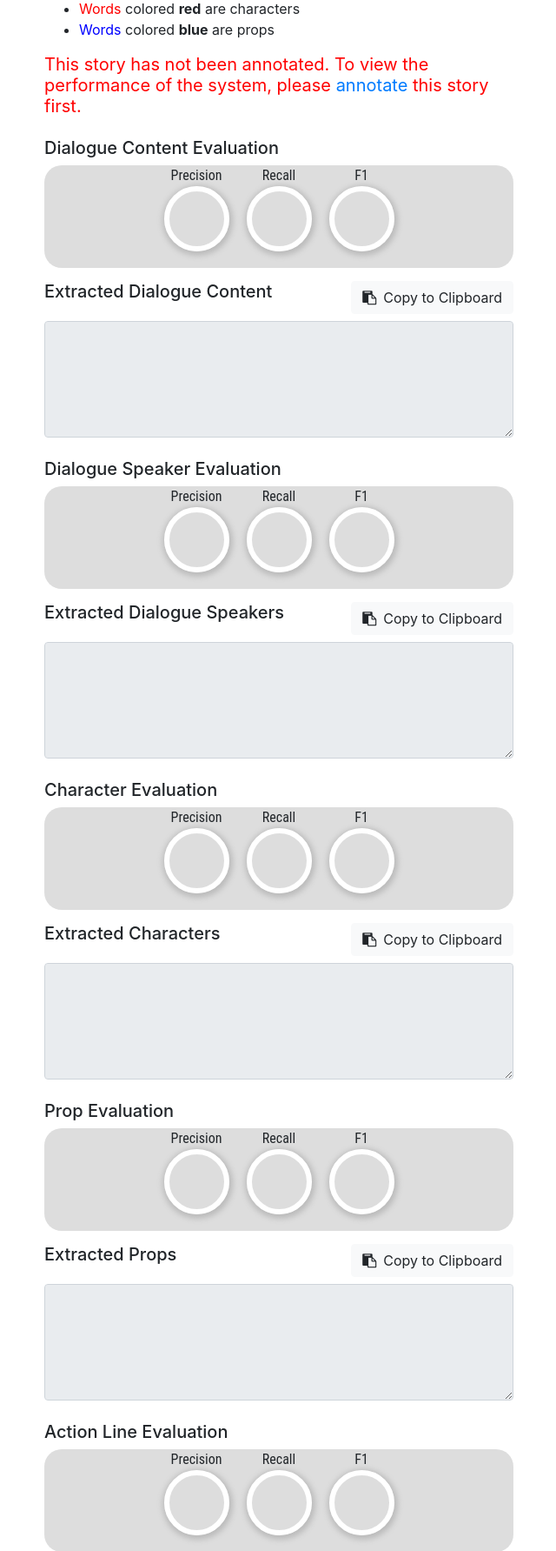
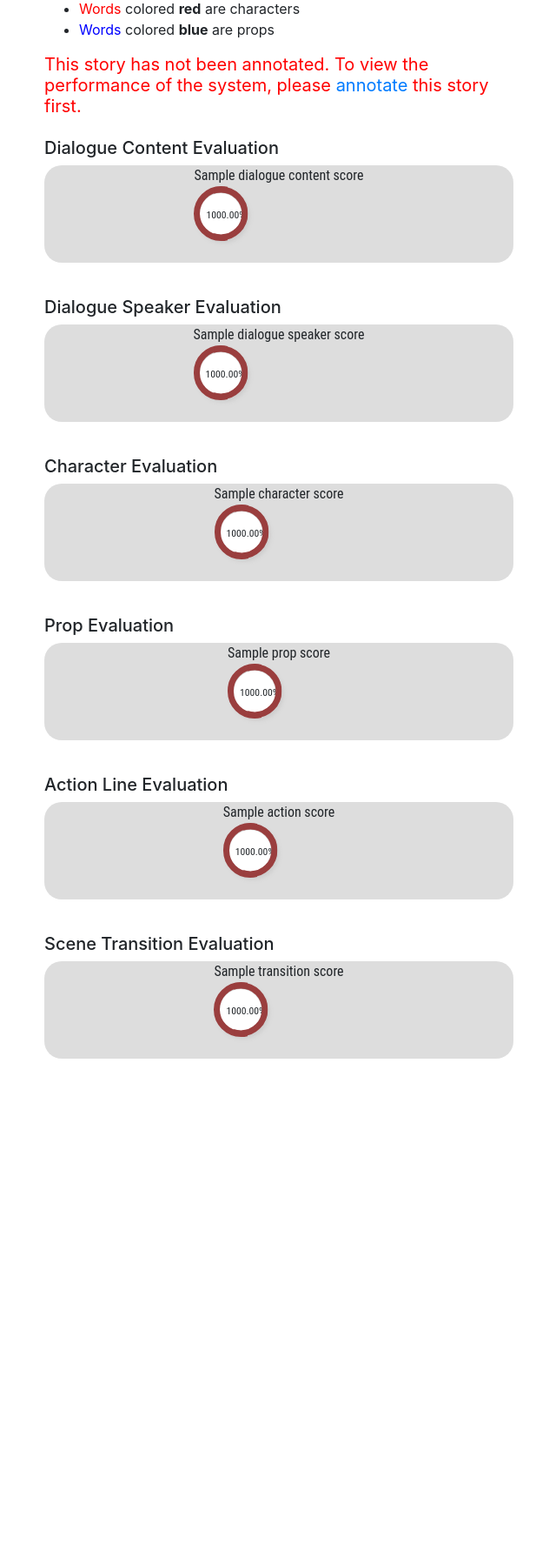
Before and after one commit to carlosngo/StoryX, a Django app: template main/converter/templates/evaluate.html in a window 1280 px wide. Shown: the part 230-2013 px from the top of the page at 87% size, without its empty margins (34-674 px from the left). After the commit the page ends 1447 px from the top, so only its background shows below. Run offline with Django 3.2, Linux system fonts and the light colour scheme; tables that the repository leaves empty hold one stand-in row (values such as "Sample post"); the template is opened without the code that fills it: values that come from a table or form of the project are taken from there, most other values are stand-ins (such as "Sample title", 1, 10 or a date in 2020); some libraries are stand-ins or nearby versions.

Commit message:
fixed evaluate UI

```diff
--- a/main/converter/templates/evaluate.html
+++ b/main/converter/templates/evaluate.html
@@ -11,8 +11,8 @@
             integrity="sha256-VazP97ZCwtekAsvgPBSUwPFKdrwD3unUfSGVYrahUqU="
             crossorigin="anonymous"></script>
         <script src="https://stackpath.bootstrapcdn.com/bootstrap/4.3.1/js/bootstrap.min.js"></script>
-        <!-- {% load static %} -->
-        <!-- <script src="{% static 'js/evaluate.js' %}"></script> -->
+        {% load static %}
+        <script src="{% static 'js/evaluate.js' %}"></script>
         <link rel="stylesheet" type="text/css" href="{% static 'css/evaluate.css' %}">
         <link rel="stylesheet" href="https://cdnjs.cloudflare.com/ajax/libs/font-awesome/4.7.0/css/font-awesome.min.css">
         <link rel="stylesheet" type="text/css" href="https://stackpath.bootstrapcdn.com/bootstrap/4.3.1/css/bootstrap.min.css" integrity="sha384-ggOyR0iXCbMQv3Xipma34MD+dH/1fQ784/j6cY/iJTQUOhcWr7x9JvoRxT2MZw1T" crossorigin="anonymous">
@@ -23,7 +23,7 @@
         <div class="container">
           <div class="row">
             <div class="col">
-              <div class="sticky-top">
+              <div>
                 <div>&nbsp;</div>
                 <h2>{{ story.title }}</h2>
                 <h4 class="pt-2 border-top border-dark">
@@ -52,187 +52,97 @@
                       <div class="d-flex justify-content-between">
                         <h5>Dialogue Content Evaluation</h5>
                       </div>
-                      <div class="prog-row dialogue-content">
-                        <div class="prog-obj precision">
-                          <div class="prog-label">Precision</div>
-                          <div id="prog-contain">
-                            <div class="prog"></div>
+
+                      <div class="prog-row">
+                        {% for label, score in dialogue_content_score %}
+                        <div class="prog-obj">
+                            <div class="prog-label">{{ label }}</div>
+                            <div class="prog-contain">
+                              <div class="prog">{{ score }}</div>
                             </div>
                         </div>
-                        <div class="prog-obj recall">
-                          <div class="prog-label">Recall</div>
-                          <div id="prog-contain">
-                            <div class="prog"></div>
+                        {% endfor %}
                       </div>
-                        </div>
-                        <div class="prog-obj f1score">
-                          <div class="prog-label">F1</div>
-                          <div id="prog-contain">
-                            <div class="prog"></div>
-                          </div>
-                        </div>
-                      </div>
-                      <div class="d-flex justify-content-between">
-                        <h5>Extracted Dialogue Content</h5>
-                        <button type="button" class="btn btn-light" id="btn-copy"><i class="fa fa-clipboard mr-2"></i>Copy to Clipboard</button>
-                      </div>
-                      <textarea class="form-control mt-2" rows=5 id="output" readonly></textarea>
                       <br>
                     </div>
                     <div>
                       <div class="d-flex justify-content-between">
                         <h5>Dialogue Speaker Evaluation</h5>
                       </div>
-                      <div class="prog-row characters">
-                        <div class="prog-obj precision">
-                          <div class="prog-label">Precision</div>
-                          <div id="prog-contain">
-                            <div class="prog"></div>
+                      <div class="prog-row">
+                        {% for label, score in dialogue_speaker_score %}
+                        <div class="prog-obj">
+                            <div class="prog-label">{{ label }}</div>
+                            <div class="prog-contain">
+                              <div class="prog">{{ score }}</div>
                             </div>
                         </div>
-                        <div class="prog-obj recall">
-                          <div class="prog-label">Recall</div>
-                          <div id="prog-contain">
-                            <div class="prog"></div>
+                        {% endfor %}
                       </div>
-                        </div>
-                        <div class="prog-obj f1score">
-                          <div class="prog-label">F1</div>
-                          <div id="prog-contain">
-                            <div class="prog"></div>
-                          </div>
-                        </div>
-                      </div>
-                      <div class="d-flex justify-content-between">
-                        <h5>Extracted Dialogue Speakers</h5>
-                        <button type="button" class="btn btn-light" id="btn-copy"><i class="fa fa-clipboard mr-2"></i>Copy to Clipboard</button>
-                      </div>
-                      <textarea class="form-control mt-2" rows=5 id="output" readonly></textarea>
                       <br>
                     </div>
                     <div>
                       <div class="d-flex justify-content-between">
                         <h5>Character Evaluation</h5>
                       </div>
-                      <div class="prog-row characters">
-                        <div class="prog-obj precision">
-                          <div class="prog-label">Precision</div>
-                          <div id="prog-contain">
-                            <div class="prog"></div>
+                      <div class="prog-row">
+                        {% for label, score in character_score %}
+                        <div class="prog-obj">
+                            <div class="prog-label">{{ label }}</div>
+                            <div class="prog-contain">
+                              <div class="prog">{{ score }}</div>
                             </div>
                         </div>
-                        <div class="prog-obj recall">
-                          <div class="prog-label">Recall</div>
-                          <div id="prog-contain">
-                            <div class="prog"></div>
+                        {% endfor %}
                       </div>
-                        </div>
-                        <div class="prog-obj f1score">
-                          <div class="prog-label">F1</div>
-                          <div id="prog-contain">
-                            <div class="prog"></div>
-                          </div>
-                        </div>
-                      </div>
-                      <div class="d-flex justify-content-between">
-                        <h5>Extracted Characters</h5>
-                        <button type="button" class="btn btn-light" id="btn-copy"><i class="fa fa-clipboard mr-2"></i>Copy to Clipboard</button>
-                      </div>
-                      <textarea class="form-control mt-2" rows=5 id="output" readonly></textarea>
                       <br>
                     </div>
                     <div>
                       <div class="d-flex justify-content-between">
                         <h5>Prop Evaluation</h5>
                       </div>
-                      <div class="prog-row props">
-                        <div class="prog-obj precision">
-                          <div class="prog-label">Precision</div>
-                          <div id="prog-contain">
-                            <div class="prog"></div>
+                      <div class="prog-row">
+                        {% for label, score in prop_score %}
+                        <div class="prog-obj">
+                            <div class="prog-label">{{ label }}</div>
+                            <div class="prog-contain">
+                              <div class="prog">{{ score }}</div>
                             </div>
                         </div>
-                        <div class="prog-obj recall">
-                          <div class="prog-label">Recall</div>
-                          <div id="prog-contain">
-                            <div class="prog"></div>
+                        {% endfor %}
                       </div>
-                        </div>
-                        <div class="prog-obj f1score">
-                          <div class="prog-label">F1</div>
-                          <div id="prog-contain">
-                            <div class="prog"></div>
-                          </div>
-                        </div>
-                      </div>
-                      <div class="d-flex justify-content-between">
-                        <h5>Extracted Props</h5>
-                        <button type="button" class="btn btn-light" id="btn-copy"><i class="fa fa-clipboard mr-2"></i>Copy to Clipboard</button>
-                      </div>
-                      <textarea class="form-control mt-2" rows=5 id="output" readonly></textarea>
                       <br>
                     </div>
                     <div>
                       <div class="d-flex justify-content-between">
                         <h5>Action Line Evaluation</h5>
                       </div>
-                      <div class="prog-row action-lines">
-                        <div class="prog-obj precision">
-                          <div class="prog-label">Precision</div>
-                          <div id="prog-contain">
-                            <div class="prog"></div>
+                      <div class="prog-row">
+                        {% for label, score in action_score %}
+                        <div class="prog-obj">
+                            <div class="prog-label">{{ label }}</div>
+                            <div class="prog-contain">
+                              <div class="prog">{{ score }}</div>
                             </div>
                         </div>
-                        <div class="prog-obj recall">
-                          <div class="prog-label">Recall</div>
-                          <div id="prog-contain">
-                            <div class="prog"></div>
+                        {% endfor %}
                       </div>
-                        </div>
-                        <div class="prog-obj f1score">
-                          <div class="prog-label">F1</div>
-                          <div id="prog-contain">
-                            <div class="prog"></div>
-                          </div>
-                        </div>
-                      </div>
-                      <div class="d-flex justify-content-between">
-                        <h5>Extracted Action Lines</h5>
-                        <button type="button" class="btn btn-light" id="btn-copy"><i class="fa fa-clipboard mr-2"></i>Copy to Clipboard</button>
-                      </div>
-                      <textarea class="form-control mt-2" rows=5 id="output" readonly></textarea>
                       <br>
                     </div>
                     <div>
                       <div class="d-flex justify-content-between">
                         <h5>Scene Transition Evaluation</h5>
-                        <button type="button" class="btn btn-light" id="btn-copy"><i class="fa fa-clipboard mr-2"></i>Copy to Clipboard</button>
                       </div>
-                      <div class="prog-row scene-transitions">
-                        <div class="prog-obj precision">
-                          <div class="prog-label">Precision</div>
-                          <div id="prog-contain">
-                            <div class="prog"></div>
+                      <div class="prog-row">
+                        {% for label, score in transition_score %}
+                        <div class="prog-obj">
+                            <div class="prog-label">{{ label }}</div>
+                            <div class="prog-contain">
+                              <div class="prog">{{ score }}</div>
                             </div>
                         </div>
-                        <div class="prog-obj recall">
-                          <div class="prog-label">Recall</div>
-                          <div id="prog-contain">
-                            <div class="prog"></div>
+                        {% endfor %}
                       </div>
-                        </div>
-                        <div class="prog-obj f1score">
-                          <div class="prog-label">F1</div>
-                          <div id="prog-contain">
-                            <div class="prog"></div>
-                          </div>
-                        </div>
-                      </div>
-                      <div class="d-flex justify-content-between">
-                        <h5>Extracted Scene Transitions</h5>
-                        <button type="button" class="btn btn-light" id="btn-copy"><i class="fa fa-clipboard mr-2"></i>Copy to Clipboard</button>
-                      </div>
-                      <textarea class="form-control mt-2" rows=5 id="output" readonly></textarea>
                       <br>
                     </div>
                 </div>
--- a/main/converter/templates/stories.html
+++ b/main/converter/templates/stories.html
@@ -21,7 +21,7 @@
                 <td>{{ story.author }}</td>
                 <td>
                     <a href="{{ story.get_txt_url }}">View raw text</a>
-                    <a href="{{ story.get_evaluation_url}}">View evaluation results</a>
+                    <a href="{{ story.get_evaluation_url}}">View extraction results</a>
                     <a href="{{ story.get_annotation_url }}">Annotate</a>
                     <a href="{{ story.get_screenplay_url }}">View screenplay</a>
                 </td>
--- a/main/converter/views.py
+++ b/main/converter/views.py
@@ -112,7 +112,7 @@
         extraction_evaluator = ExtractionEvaluator(story)
         extraction_evaluator.evaluate_extraction()
     except FileNotFoundError:
-        return render(request, 'evaluate_test.html', {
+        return render(request, 'evaluate.html', {
             'story': story,
             'sentences': story_presenter.sentences,
             'has_annotation': False,
@@ -120,7 +120,7 @@
 
     score_labels = ['Precision', 'Recall', 'F1 Score']
 
-    return render(request, 'evaluate_test.html', {
+    return render(request, 'evaluate.html', {
         'story': story,
         'sentences': story_presenter.sentences,
         'dialogue_content_score': list(zip(score_labels, extraction_evaluator.dialogue_content_score)),
--- a/main/static/css/evaluate.css
+++ b/main/static/css/evaluate.css
@@ -5,7 +5,7 @@
     border-radius: 20px;
     padding-bottom: 10px;
     margin-bottom: 15px;
-    justify-content: center;
+    justify-content: space-evenly;
 }
 
 .prog-obj {
@@ -74,16 +74,16 @@
 .prog > .percent > p{
     margin-top: 10px;
 }
-.prog > #slice {
+.prog > .slice {
     position:absolute;
     width:1em;
     height:1em;
     clip:rect(0px,1em,1em,0.5em);
 }
-.prog > #slice.gt50 {
+.prog > .slice.gt50 {
     clip:rect(auto, auto, auto, auto);
 }
-.prog > #slice > .pie {
+.prog > .slice > .pie {
     border: .1em solid #9a3e3e;
     position:absolute;
     width:0.8em; /* 1 - (2 * border width) */
@@ -93,7 +93,7 @@
     -webkit-border-radius:0.5em;
     border-radius:0.5em;
 }
-.prog > #slice > .pie.fill {
+.prog > .slice > .pie.fill {
     -moz-transform:rotate(180deg) !important;
     -webkit-transform:rotate(180deg) !important;
     -o-transform:rotate(180deg) !important;
@@ -102,7 +102,7 @@
 .prog.fill > .percent {
     display: none;
 }
-.prog.fill > #slice > .pie {
+.prog.fill > .slice > .pie {
     border: transparent;
     width:1em;
     height:1em;
--- a/main/static/js/evaluate.js
+++ b/main/static/js/evaluate.js
@@ -1,48 +1,19 @@
+function drawPercent(){
+    $(".prog-row .prog-obj div.prog").each(function(index) {
+        let score = parseFloat($(this).text()) * 100.0
+        $(this).html('<div class="percent"></div><div class="slice'+(score > 50?' gt50':'')+'"><div class="pie"></div>'+(score > 50?'<div class="pie fill"></div>':'')+'</div>');
 
-function assignScores(){
-
-    // arrDC is only a placeholder. replace with actual values
-    arrDC = [20.50, 40.5, 80.69];
-
-    // check the prog-row divs to see what's the element class assigned (e.g. dialogue-content)
-    // dialogue-content
-    assignElemScores('dialogue-content', arrDC[0], arrDC[1], arrDC[2])
-
-    // dialogue speaker
-    assignElemScores('dialogue-speakers', arrDC[0], arrDC[1], arrDC[2])
-
-    //characters
-    assignElemScores('characters', arrDC[0], arrDC[1], arrDC[2])
-
-    // props
-    assignElemScores('props', arrDC[0], arrDC[1], arrDC[2])
-
-    // action-lines
-    assignElemScores('action-lines', arrDC[0], arrDC[1], arrDC[2])
-
-    // scene-transitions
-    assignElemScores('scene-transitions', arrDC[0], arrDC[1], arrDC[2])
-}
-
-function assignElemScores(element, precision, recall, f1) {
-    drawPercent(element, 'precision', precision);
-    drawPercent(element, 'recall', recall);
-    drawPercent(element, 'f1score', f1);
-}
-
-function drawPercent(row, scoretype, percent){
-    cssPattern = "." + row + " ." + scoretype + " "
-    $(cssPattern + "div.prog").html('<div class="percent"></div><div id="slice"'+(percent > 50?' class="gt50"':'')+'><div class="pie"></div>'+(percent > 50?'<div class="pie fill"></div>':'')+'</div>');
-    var deg = 360/100*percent;
-    $(cssPattern + '#slice .pie').css({
-        '-moz-transform':'rotate('+deg+'deg)',
-        '-webkit-transform':'rotate('+deg+'deg)',
-        '-o-transform':'rotate('+deg+'deg)',
-        'transform':'rotate('+deg+'deg)'
+        let deg = 360.0 / 100 * score;
+        $(this).find('.slice .pie').css({
+            '-moz-transform':'rotate('+deg+'deg)',
+            '-webkit-transform':'rotate('+deg+'deg)',
+            '-o-transform':'rotate('+deg+'deg)',
+            'transform':'rotate('+deg+'deg)'
+        });
+        $(this).find('.percent').html('<p>' + score.toFixed(2) +'%</p>');
     });
-    $(cssPattern + '.percent').html('<p>' + percent.toFixed(2) +'%</p>');
 }
 
 $(document).ready(function(){
-    assignScores();
+    drawPercent()
 });
```
Lines whose indentation alone changed are shown as unchanged.
